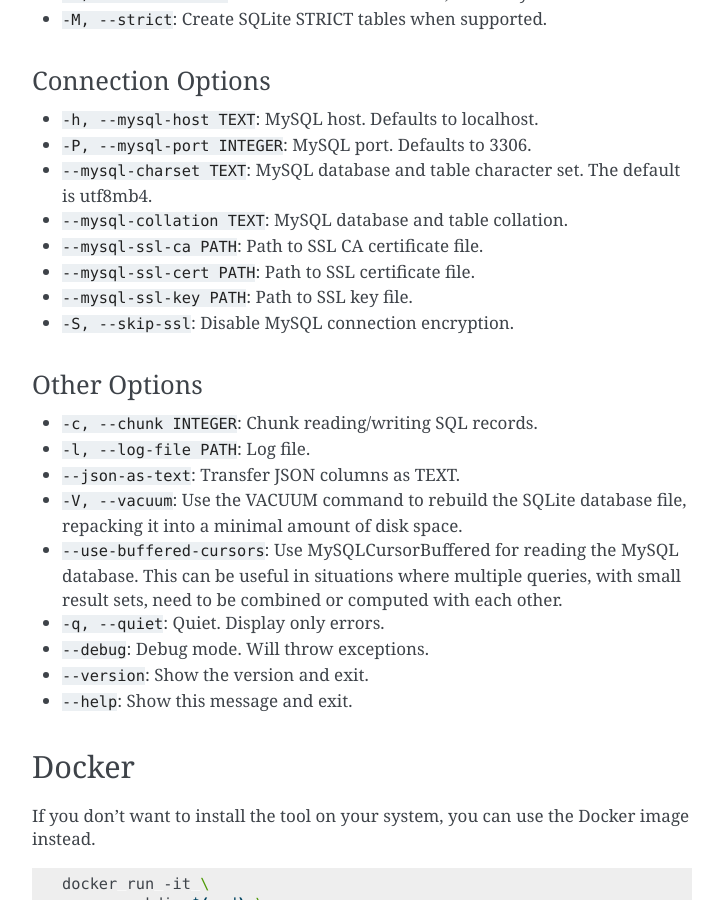
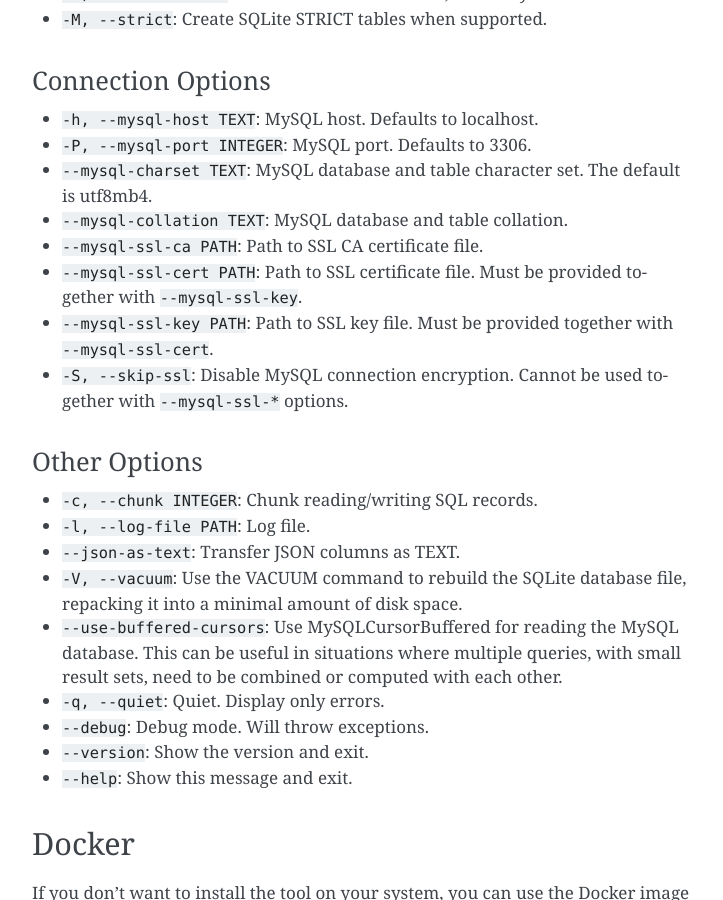
Before and after one commit to techouse/mysql-to-sqlite3, a Sphinx documentation site: the page built from docs/README.rst, in a window 1280 px wide and 900 px high, scrolled down 1116 px. Shown: the whole window, without its empty margins (388-1111 px from the left). Built offline with Sphinx 7.4.7, drawn with Linux system fonts in a browser that asks for light colours.

Commit message:
Enable ssl_verify_cert when CA is provided, document SSL constraints

```diff
--- a/docs/README.rst
+++ b/docs/README.rst
@@ -49,9 +49,9 @@
 - ``--mysql-charset TEXT``: MySQL database and table character set. The default is utf8mb4.
 - ``--mysql-collation TEXT``: MySQL database and table collation.
 - ``--mysql-ssl-ca PATH``: Path to SSL CA certificate file.
-- ``--mysql-ssl-cert PATH``: Path to SSL certificate file.
-- ``--mysql-ssl-key PATH``: Path to SSL key file.
-- ``-S, --skip-ssl``: Disable MySQL connection encryption.
+- ``--mysql-ssl-cert PATH``: Path to SSL certificate file. Must be provided together with ``--mysql-ssl-key``.
+- ``--mysql-ssl-key PATH``: Path to SSL key file. Must be provided together with ``--mysql-ssl-cert``.
+- ``-S, --skip-ssl``: Disable MySQL connection encryption. Cannot be used together with ``--mysql-ssl-*`` options.
 
 Other Options
 """""""""""""
```
Also changed, not shown: README.md (+5 -0 lines), 3 other files.
